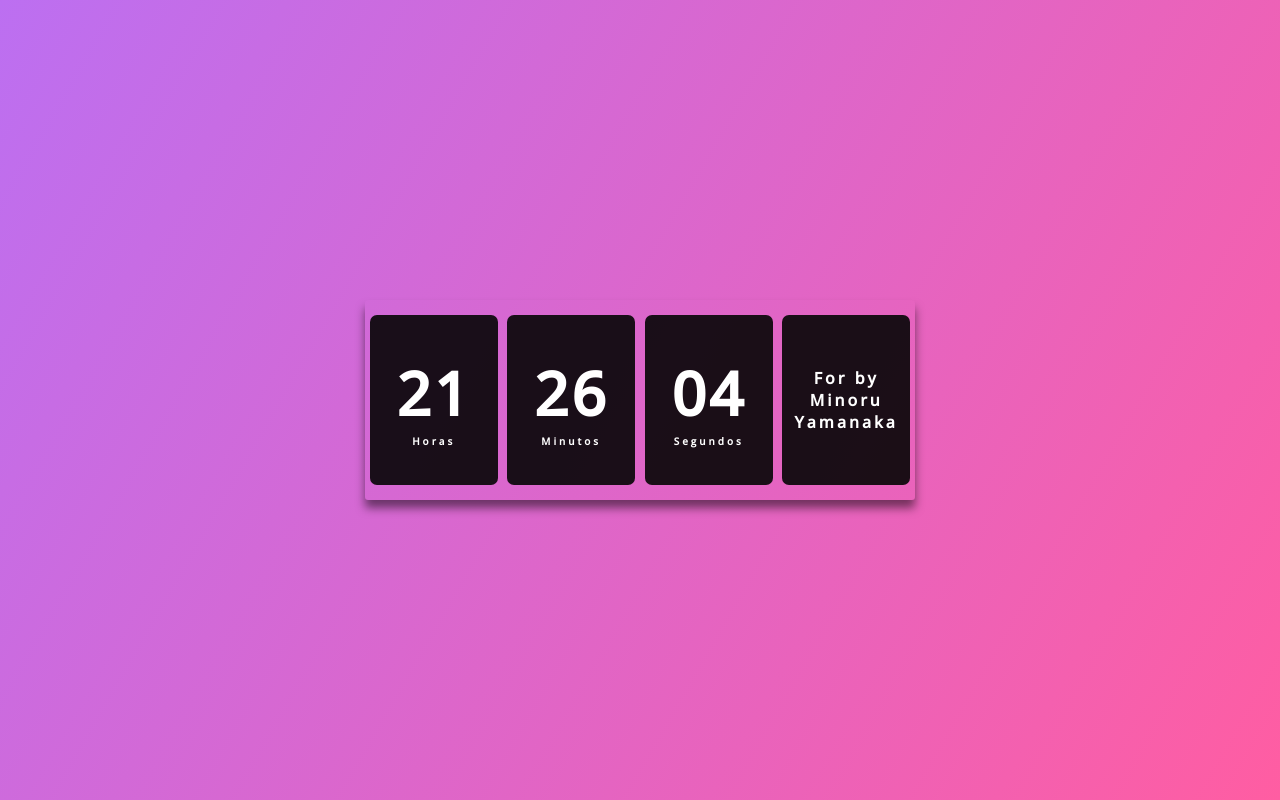
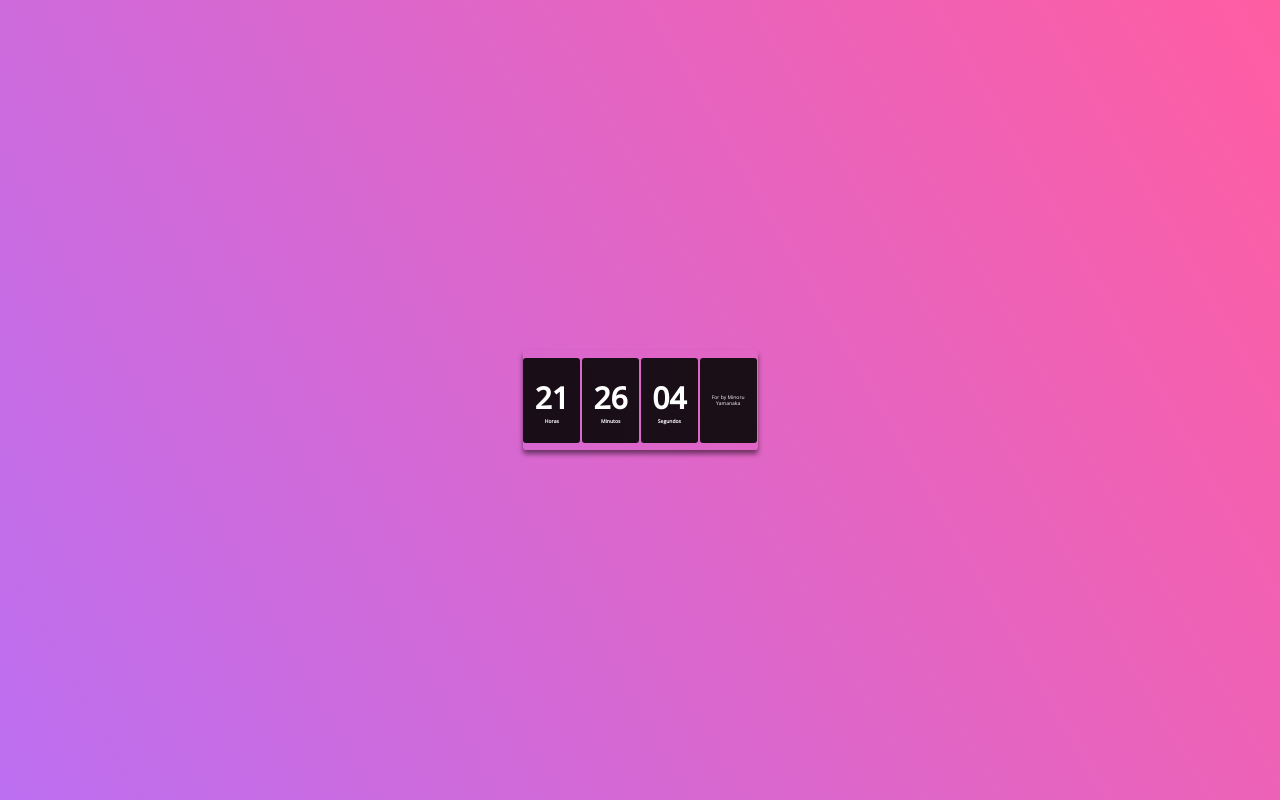
Before and after one commit to minoru-yamanaka/RelogioDigital, a plain HTML site: page index.html in a window 1280 px wide. Drawn offline with nearby package versions, Linux system fonts and the light colour scheme.

Commit message:
Update style.css

```diff
--- a/css/style.css
+++ b/css/style.css
@@ -7,8 +7,9 @@
     padding:        0;
     font-family:    'Open Sans', sans-serif;
     text-decoration: none;
-    color: white;
-    font-weight: bolder;
+     color: white;
+     font-size: 5px;
+     border-radius: 3px;
 
 }
 
@@ -16,7 +17,7 @@
 
 body {
     height:                100vh;
-    background:            linear-gradient(120deg, #bc6ff1, #ff5da2) ;
+    background:            linear-gradient(60deg, #bc6ff1, #ff5da2) ;
 
     align-items:           center ;
     display:               flex;
@@ -31,34 +32,34 @@ body {
     display: flex;
     align-items: center;
     justify-content: space-around;
-    height: 200px;
-    width: 550px;
+    height: 100px;
+    width: 235px;
     background: transparent;
     border-radius: 3px;
-    box-shadow: 0px 8px 10px rgba(0, 0, 0, .5);
+    box-shadow: 0px 4px 5px rgba(0, 0, 0, .5);
 }
 
 .relogio div {
 
-    height: 170px;
-    width: 128px;
+    height: 85px;
+    width: 57px;
     display: flex;
     flex-direction: column;
     align-items: center;
     justify-content: center;
     color: #fff;
     background: rgba(5, 5, 5, 0.9);
-    box-shadow: 5px 5px 15px rgba #000d6b
-    //(0,0,0, .7 );
-    border-radius: 7px;
-    letter-spacing: 3px;
+    box-shadow: 2,5px 2,5px 7,5px rgba #000d6b
+
+    border-radius: 3px;
+    letter-spacing: 1,5px;
 }
 
 .relogio span{
     font-weight: bolder;
-    font-size: 60px;
+    font-size: 30px;
 }
 
 .relogio span.tempo{
-    font-size: 10px;
+    font-size: 5px;
 }
```
